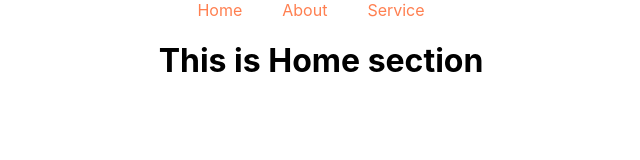
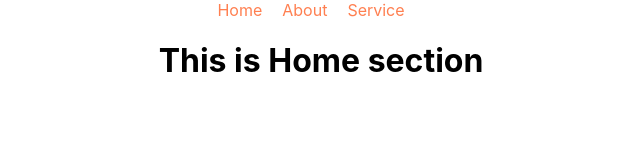
Before and after one commit to islammd39/route-pagenation, a React (Create React App) app: page /Home in a window 1280 px wide. Shown: the top 160 px of the page, without its empty margins (319-959 px from the left). Built offline with nearby package versions, Linux system fonts and the light colour scheme.

Commit message:
main components add

```diff
--- a/src/App.css
+++ b/src/App.css
@@ -41,11 +41,8 @@
   color: coral;
   margin-right: 20px;
   text-decoration: none;
-  padding: 15px 10px;
 }
 a:hover{
   color: #282c34;
-  background-color: aliceblue;
-  padding: 15px 10px;
-  border-radius: 5px;
+  border-bottom: 2px solid red;
 }
--- a/src/Components/About/About.js
+++ b/src/Components/About/About.js
@@ -1,11 +1,9 @@
 import React from 'react';
-import Header from '../Header/Header';
+
 
 const About = () => {
     return (
         <div>
-
-            <Header></Header>
             <h1>This is About section</h1>
         </div>
     );
--- a/src/Components/Home/Home.js
+++ b/src/Components/Home/Home.js
@@ -1,10 +1,8 @@
 import React from 'react';
-import Header from '../Header/Header';
 
 const Home = () => {
     return (
         <div>
-            <Header></Header>
             <h1>This is Home section</h1>
         </div>
     );
--- a/src/Components/Service/Service.js
+++ b/src/Components/Service/Service.js
@@ -1,10 +1,8 @@
 import React from 'react';
-import Header from '../Header/Header';
 
 const Service = () => {
     return (
         <div>
-            <Header></Header>
             <h1>This is Service section</h1>
         </div>
     );
--- /dev/null
+++ b/src/Main/Main.js
@@ -0,0 +1,14 @@
+import React from 'react';
+import { Outlet } from 'react-router-dom';
+import Header from '../Components/Header/Header';
+
+const Main = () => {
+    return (
+        <div>
+            <Header></Header>
+            <Outlet></Outlet>
+        </div>
+    );
+};
+
+export default Main;
```
Also changed, not shown: src/App.js (+7 -4 lines).
